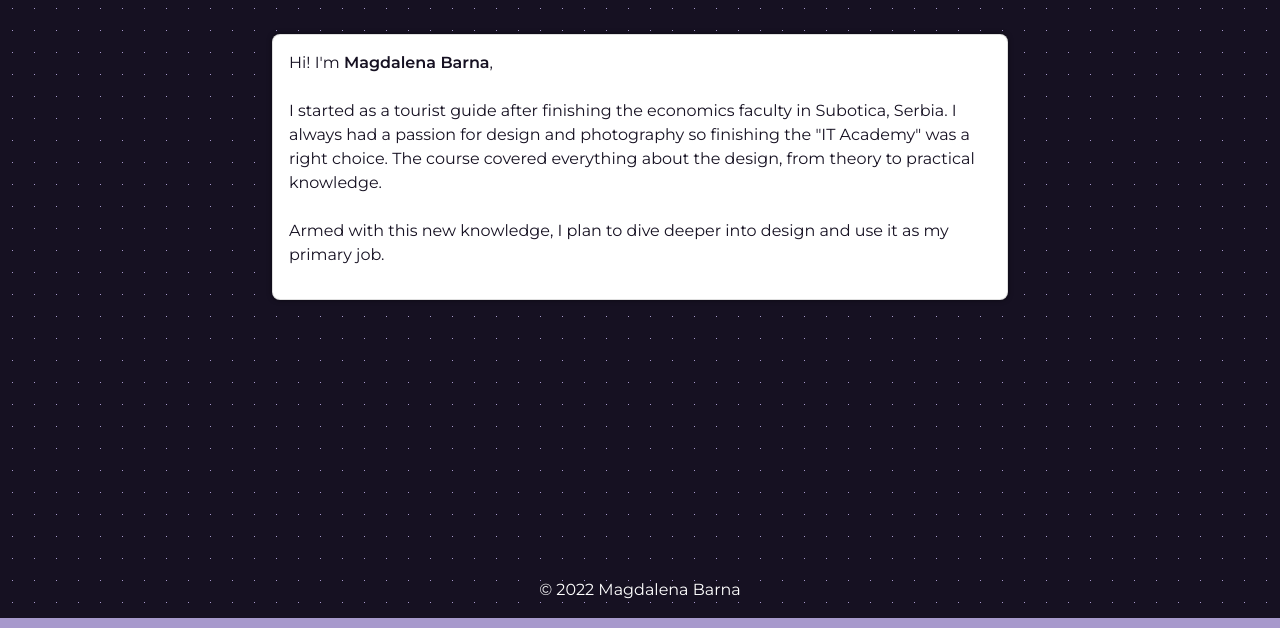
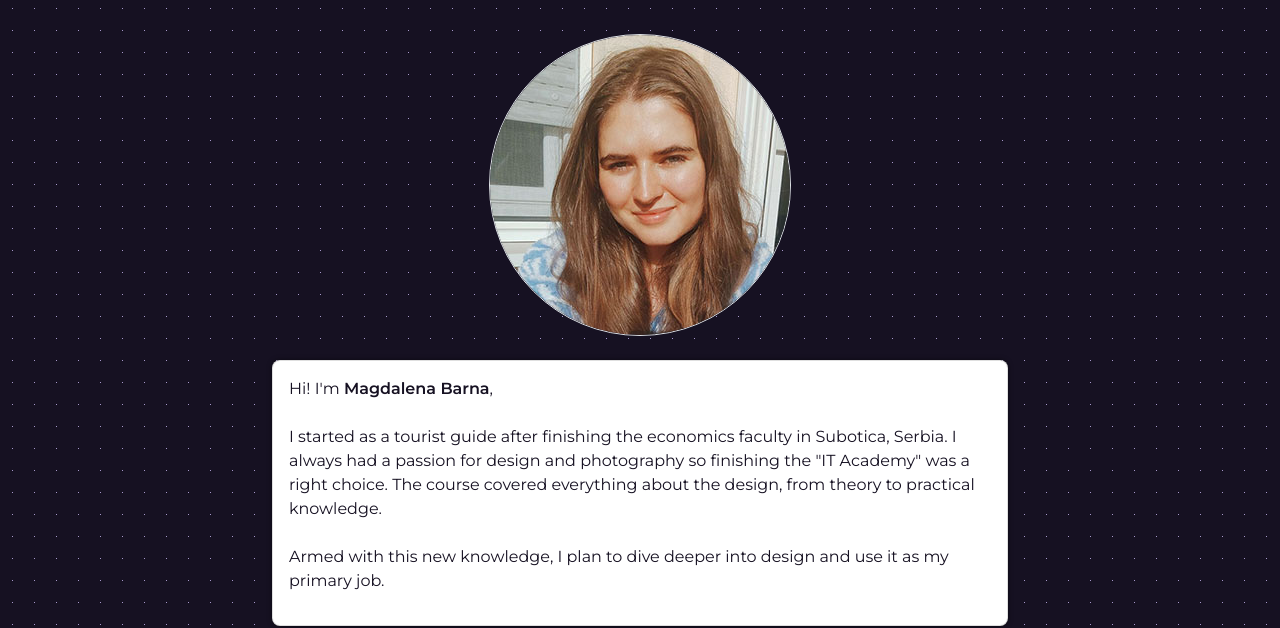
Before and after one commit to bbtools-ps/magdalena-web-designer-photographer-website, a plain HTML site: page about.html in a window 1280 px wide. Shown: the part 182-810 px from the top of the page. Drawn offline with Linux system fonts and the light colour scheme.

Commit message:
added profile image, styling update

```diff
--- a/about.html
+++ b/about.html
@@ -43,6 +43,20 @@
         <!-- About -->
         <section>
           <h1>About me</h1>
+          <div class="d-flex justify-content-center mb-4">
+            <img
+              srcset="
+                ./images/profile-300w.jpg 300w,
+                ./images/profile-150w.jpg 150w
+              "
+              sizes="(max-width: 575px) 150px,
+                   300px"
+              src="./images/profile-300w.jpg"
+              alt="Magdalena Barna"
+              class="rounded-circle border"
+            />
+          </div>
+
           <div class="card">
             <p>
               Hi! I'm <strong>Magdalena Barna</strong>,<br /><br />
--- a/css/styles.css
+++ b/css/styles.css
@@ -293,7 +293,7 @@ h2 {
 
 @media screen and (min-width: 321px) and (max-width: 575px) {
   section {
-    padding: 5rem 2rem;
+    padding: 5rem 2rem 2rem 2rem;
   }
   h1 {
     font-size: 2rem;
```
Also changed, not shown: images/profile-150w.jpg (added), images/profile-300w.jpg (added).
